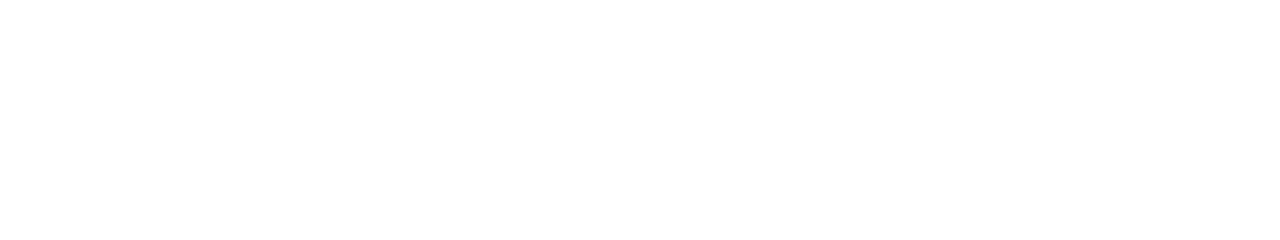
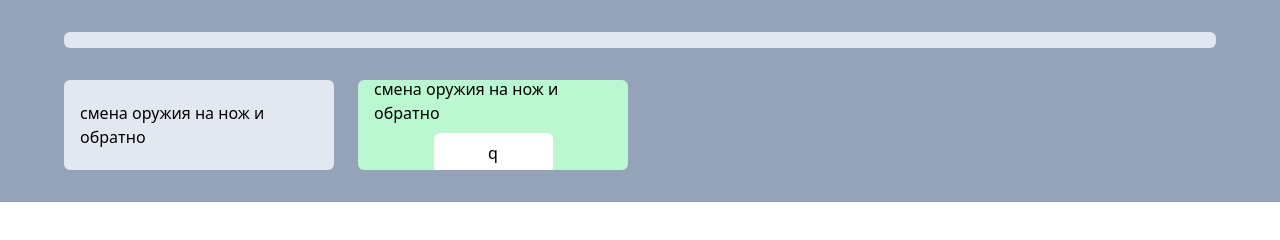
Before and after one commit to voikin/wpcfg, a website: page index.html in a window 1280 px wide. Drawn offline with nearby package versions, Linux system fonts and the light colour scheme; files that its build step writes are made by us from their sources.

Commit message:
add base html

```diff
--- a/index.html
+++ b/index.html
@@ -4,10 +4,14 @@
   <meta charset="UTF-8">
   <meta name="viewport" content="width=device-width, initial-scale=1.0">
   <link href="output.css" rel="stylesheet">
-  <link href="style.css" rel="stylesheet">
 </head>
 <body>
     <div class="root">
+        <div class="container">
+                <div id="output""></div>
+                <div id="binds-container"></div>
+        </div>
     </div>
+    <script src="main.js"></script>
 </body>
 </html>
--- a/input.css
+++ b/input.css
@@ -3,5 +3,50 @@
 @tailwind utilities;
 
 .root {
-    @apply bg-slate-400;
+    @apply bg-slate-400 flex flex-col items-center;
 }
+
+.container {
+    @apply p-8 flex flex-col items-center gap-8 sm:px-16;
+    max-width: none;
+}
+
+#output {
+    @apply bg-slate-200 w-full h-full resize-none rounded-md px-4 py-2 cursor-pointer transition-all select-none;
+
+    &:hover {
+        @apply scale-[1.01] shadow-md;
+    }
+
+    &:active {
+        @apply opacity-60 scale-[0.99];
+    }
+}
+
+#binds-container {
+    @apply grid w-full grid-cols-1 sm:grid-cols-2 md:grid-cols-2 lg:grid-cols-3 xl:grid-cols-4 gap-6;
+}
+
+.bind {
+    @apply bg-slate-200 flex flex-col gap-2 px-4 py-2 justify-center items-center rounded-md cursor-pointer transition-all overflow-auto;
+
+    max-height: 90px;
+
+    &:hover {
+        @apply scale-[1.01] shadow-md;
+    }
+
+    &:active {
+        @apply opacity-60 scale-[0.99];
+    }
+}
+
+.bind input {
+    @apply rounded-md px-4 py-2 w-max text-center;
+
+    width: clamp(40px, 50%, 100%)
+}
+
+.active {
+    @apply bg-green-200;
+}
--- /dev/null
+++ b/main.js
@@ -0,0 +1,32 @@
+const binds = [
+    {
+        title: 'смена оружия на нож и обратно',
+        command: 'bind v +knife',
+        status: false
+    },{
+        title: 'смена оружия на нож и обратно',
+        command: 'bind v +knife',
+        status: true,
+        hasParameter: true,
+        defaultKey: 'q'
+    }
+]
+
+const bindsContainer = document.getElementById("binds-container")
+
+binds.forEach(bind => {
+    const newNode = document.createElement('div')
+    newNode.classList.add('bind')
+    bind.status && newNode.classList.add('active')
+    if (bind.hasParameter) {
+        const title = document.createElement('p')
+        title.textContent = bind.title
+        const input = document.createElement('input')
+        input.value = bind.defaultKey
+        newNode.appendChild(title)
+        newNode.appendChild(input)
+    } else {
+        newNode.textContent = bind.title
+    }
+    bindsContainer.appendChild(newNode)
+})
```
Also changed, not shown: output.css.
